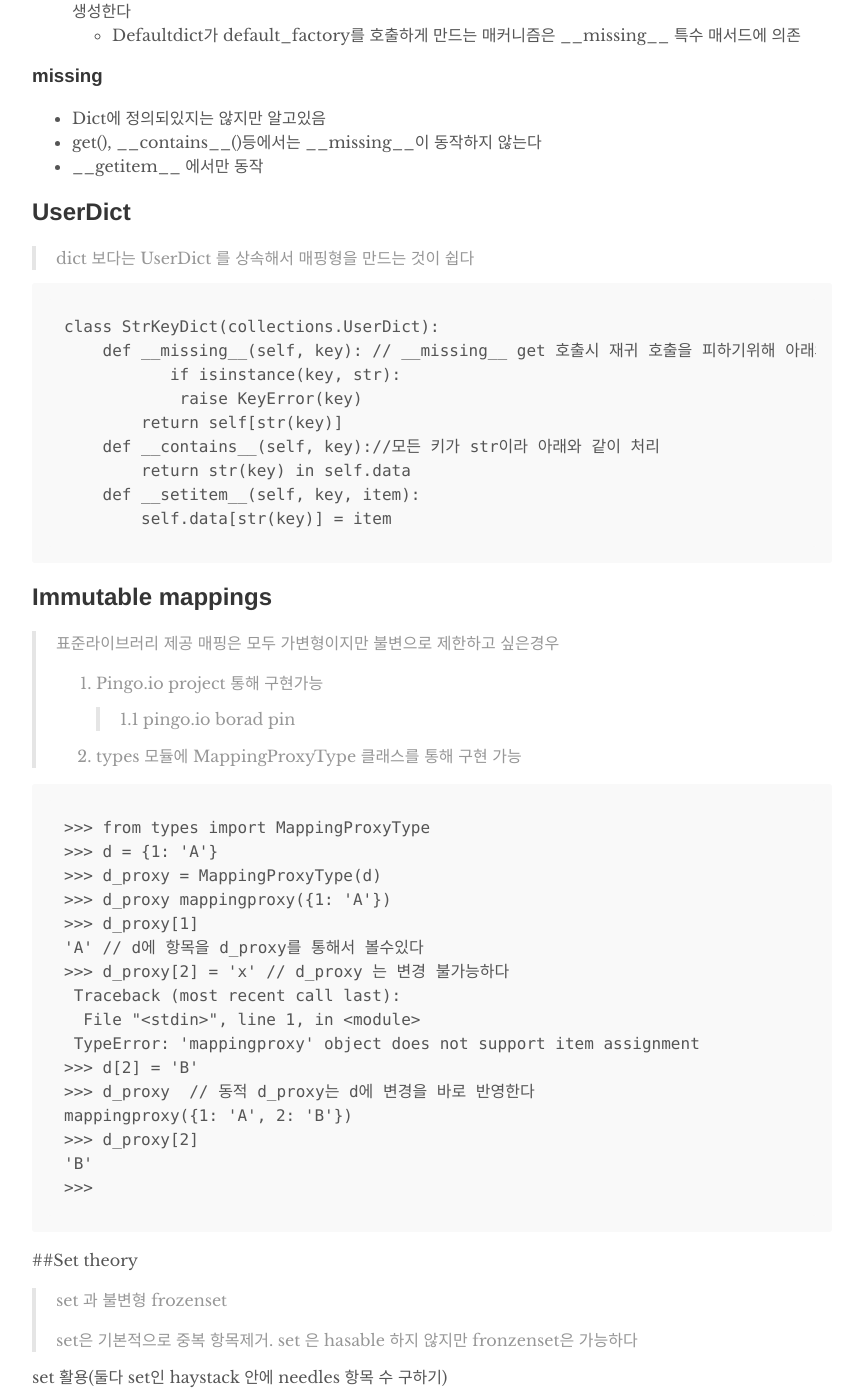
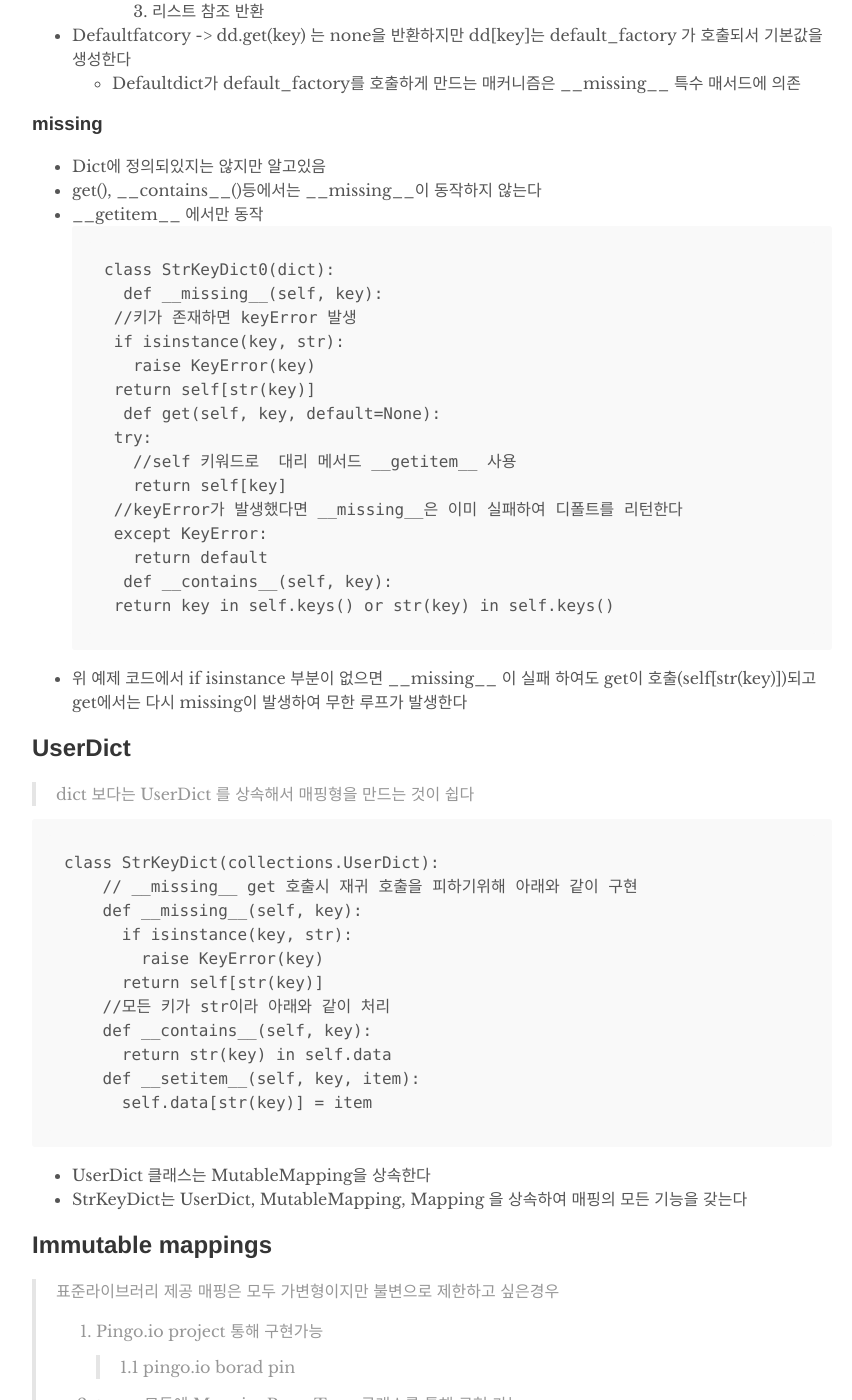
Before and after one commit to hydblab/hydblab.github.io, a Jekyll site: the page built from _posts/2018-08-29-dict.md, in a window 1280 px wide and 1400 px high, scrolled down 2096 px. Shown: the whole window, without its empty margins (208-1060 px from the left). Built offline with Jekyll 4.4.1, drawn with Linux system fonts in a browser that asks for light colours; some of the changed text lies outside the part shown.

Commit message:
[update] 추가 내용 작성

````diff
--- a/_posts/2018-08-29-dict.md
+++ b/_posts/2018-08-29-dict.md
@@ -20,7 +20,9 @@ author: "Badhorror"
 >>> hash(tt) 8027212646858338501
 >>> tl = (1, 2, [30, 40])
 >>> hash(tl)
-Traceback (most recent call last):  File "<stdin>", line 1, in <module> TypeError: unhashable type: 'list'
+Traceback (most recent call last):
+  File "<stdin>", line 1, in <module>
+TypeError: unhashable type: 'list'
 >>> tf = (1, 2, frozenset([30, 40]))
 >>> hash(tf)
 ```
@@ -73,21 +75,44 @@ with open(sys.argv[1], encoding='utf-8') as fp:
  - Dict에 정의되있지는 않지만 알고있음
  - get(), \__contains__()등에서는 \__missing__이 동작하지 않는다
  - \__getitem__ 에서만 동작
+```
+class StrKeyDict0(dict):
+  def __missing__(self, key):
+    //키가 존재하면 keyError 발생
+    if isinstance(key, str):
+      raise KeyError(key)
+    return self[str(key)]
+  def get(self, key, default=None):
+    try:
+      //self 키워드로  대리 메서드 __getitem__ 사용
+      return self[key]
+    //keyError가 발생했다면 __missing__은 이미 실패하여 디폴트를 리턴한다
+    except KeyError:
+      return default
+  def __contains__(self, key):
+    return key in self.keys() or str(key) in self.keys()
+```
+ - 위 예제 코드에서 if isinstance 부분이 없으면 \__missing__ 이 실패 하여도 get이 호출(self[str(key)])되고 get에서는 다시 missing이 발생하여 무한 루프가 발생한다
 
 ## UserDict
 > dict 보다는 UserDict 를 상속해서 매핑형을 만드는 것이 쉽다
 
 ```
 class StrKeyDict(collections.UserDict):
-    def __missing__(self, key): // __missing__ get 호출시 재귀 호출을 피하기위해 아래와 같이 구현
-           if isinstance(key, str):
-            raise KeyError(key)
-        return self[str(key)]
-    def __contains__(self, key)://모든 키가 str이라 아래와 같이 처리
-        return str(key) in self.data
+    // __missing__ get 호출시 재귀 호출을 피하기위해 아래와 같이 구현
+    def __missing__(self, key):
+      if isinstance(key, str):
+        raise KeyError(key)
+      return self[str(key)]
+    //모든 키가 str이라 아래와 같이 처리
+    def __contains__(self, key):
+      return str(key) in self.data
     def __setitem__(self, key, item):
-        self.data[str(key)] = item
+      self.data[str(key)] = item
 ```
+ - UserDict 클래스는 MutableMapping을 상속한다
+ - StrKeyDict는 UserDict, MutableMapping, Mapping 을 상속하여 매핑의 모든 기능을 갖는다
+
 ## Immutable mappings
 > 표준라이브러리 제공 매핑은 모두 가변형이지만 불변으로 제한하고 싶은경우
 >  1. Pingo.io project 통해 구현가능
@@ -99,21 +124,22 @@ class StrKeyDict(collections.UserDict):
 >>> d = {1: 'A'}
 >>> d_proxy = MappingProxyType(d)
 >>> d_proxy mappingproxy({1: 'A'})
+// d에 항목을 d_proxy를 통해서 볼수있다
 >>> d_proxy[1]
-'A' // d에 항목을 d_proxy를 통해서 볼수있다
->>> d_proxy[2] = 'x' // d_proxy 는 변경 불가능하다
+'A'
+// d_proxy 는 변경 불가능하다
+>>> d_proxy[2] = 'x'
  Traceback (most recent call last):
   File "<stdin>", line 1, in <module>
  TypeError: 'mappingproxy' object does not support item assignment
 >>> d[2] = 'B'
->>> d_proxy  // 동적 d_proxy는 d에 변경을 바로 반영한다
+// 동적 d_proxy는 d에 변경을 바로 반영한다
+>>> d_proxy
 mappingproxy({1: 'A', 2: 'B'})
 >>> d_proxy[2]
 'B'
->>>
 ```
-
-##Set theory
+## Set theory
 > set 과 불변형 frozenset
 >
 > set은 기본적으로 중복 항목제거.
@@ -122,11 +148,46 @@ mappingproxy({1: 'A', 2: 'B'})
 
 set 활용(둘다 set인 haystack 안에 needles 항목 수 구하기)
 ```
+//set 사용 안하고 for loop
 found = 0
  for n in needles:
     if n in haystack:
         found += 1
+
 // 교집합으로 간단하게 구할수있다
 found = len(needles & haystack)
 
+//쉬운 집합 생성 1
+found = len(set(needles)&set(haystack))
+//쉬운 집합 생성 2
+found = len(set(needles).intersection(haystack))
 ```
+ - for loop 구문이 가장 느리다
+
+## set literals
+> 빈 set 은 set() 만약 {} 사용하면 빈 dict를 생성한다
+>
+> 그 외에는 수학 문법과 같은 {0}, {1,2} 등 문법 사용
+
+ - Literal set은 {1,2,3}과 같은 문법을 쓴다
+    - set([1,2,3]) 보다 읽기 쉽고 빠르다
+    - 느린 이유는 파이썬은 name 을 검색하고 목록 생성하고 생성자에 전달한다
+    - 반대로 {1,2,3}같은 Literal 을 처리하기위해서 특수 BUILD_SET 바이트 코드를 실행한다
+
+```
+>>> from dis import dis
+//Literal 표현식 바이트코드를 디스어셈블
+>>> dis('{1}')
+ 1      0 LOAD_CONST        0 (1)
+        3 BUILD_SET         1
+        //특수 BUILD_SET 바이트 코드가 대부분 작업 수행
+        6 RETURN_VALUE
+//set[1]을 위한 바이트 코드
+>>> dis('set([1])')
+//BUILD_SET 대신 LOAD_NAME, BUILD_LIST, CALL_FUNCTION 의 세가지 연산 수행
+ 1      0 LOAD_NAME         0 (set)
+        3 LOAD_CONST        0 (1)
+        6 BUILD_LIST        1
+        9 CALL_FUNCTION     1 (1 positional, 0 keyword pair)
+        12 RETURN_VALUE
+```
````
